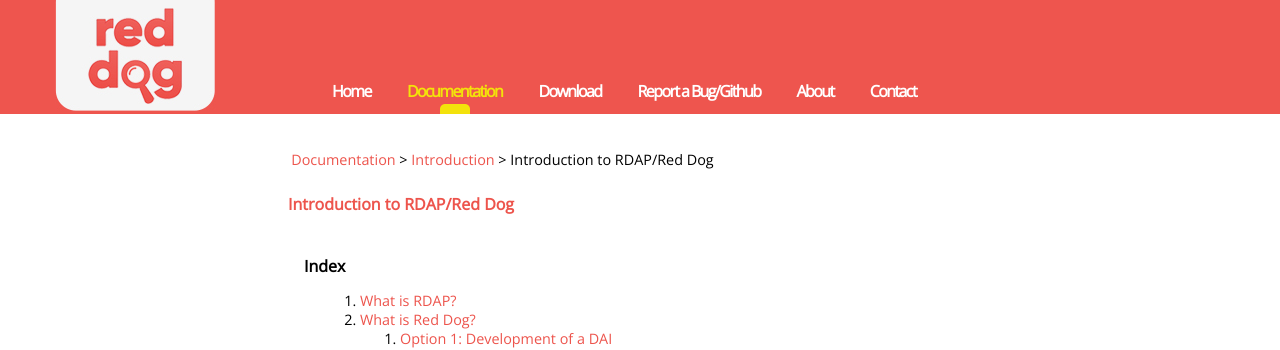
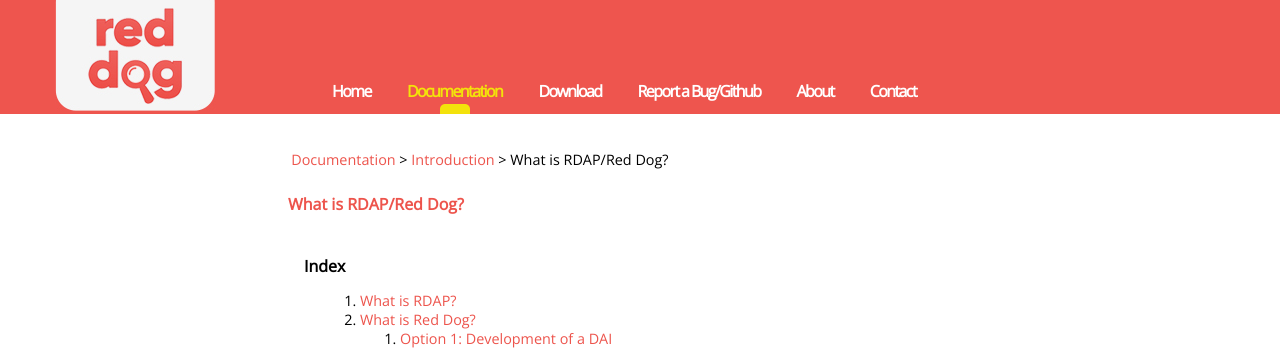
Before and after one commit to NICMx/rdap-server, a Jekyll site: the page built from intro.md, in a window 1280 px wide and 900 px high. Shown: the top 350 px of the window. Built offline with Jekyll 4.4.1, drawn with Linux system fonts in a browser that asks for light colours; nearby versions of some CDN libraries.

Commit message:
Update intro title and references

```diff
--- a/intro.md
+++ b/intro.md
@@ -1,10 +1,10 @@
 ---
-title: Introduction to RDAP/Red Dog
+title: What is RDAP/Red Dog?
 breadcrums: ["Documentation", "documentation.html", "Introduction", "documentation.html#introduction"]
 wheretogo: ["Red Dog Demo Server", "demo-server.html"]
 ---
 
-# Introduction to RDAP/Red Dog
+# {{ page.title }}
 
 ## Index
 
```
Also changed, not shown: data-access-layer.md (+1 -1 lines), migration.md (+1 -1 lines), overriding-queries.md (+1 -1 lines).
